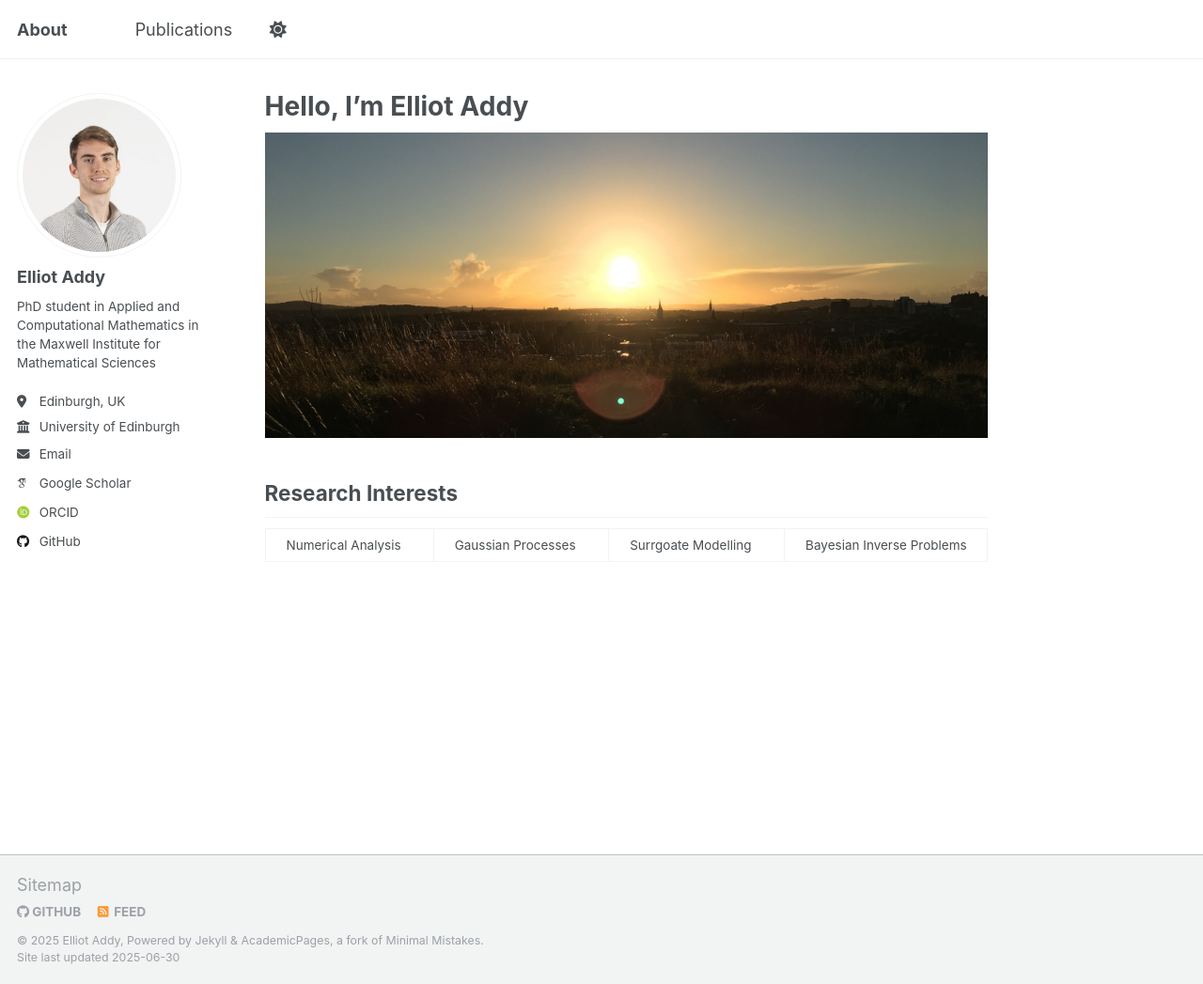
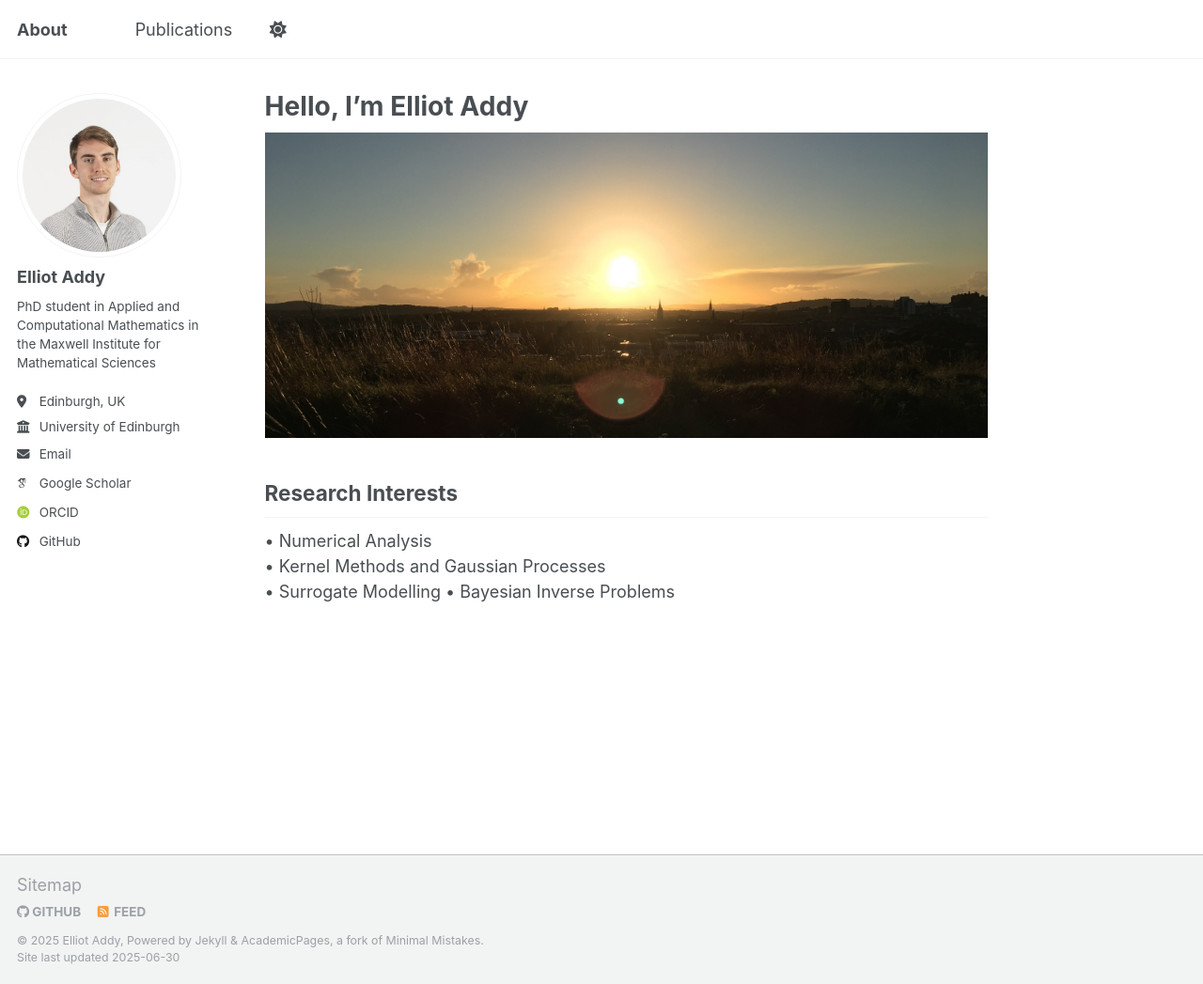
Before and after one commit to elliot-addy/elliot-addy.github.io, a Jekyll site: the page built from _pages/about.md, in a window 1280 px wide and 1047 px high. Shown: the whole window at 94% size. Built offline with Jekyll 4.4.1, drawn with Linux system fonts in a browser that asks for light colours; some web fonts are replaced; a script that is not in the unit is left out.

Commit message:
Update about.md

```diff
--- a/_pages/about.md
+++ b/_pages/about.md
@@ -13,4 +13,7 @@ redirect_from:
 
 ## Research Interests
 
-&nbsp;&nbsp;&nbsp; Numerical Analysis &nbsp;&nbsp;&nbsp; | &nbsp;&nbsp;&nbsp; Gaussian Processes &nbsp;&nbsp;&nbsp; | &nbsp;&nbsp;&nbsp; Surrgoate Modelling &nbsp;&nbsp;&nbsp; | &nbsp;&nbsp;&nbsp; Bayesian Inverse Problems
+• Numerical Analysis
+• Kernel Methods and Gaussian Processes
+• Surrogate Modelling
+• Bayesian Inverse Problems
```
